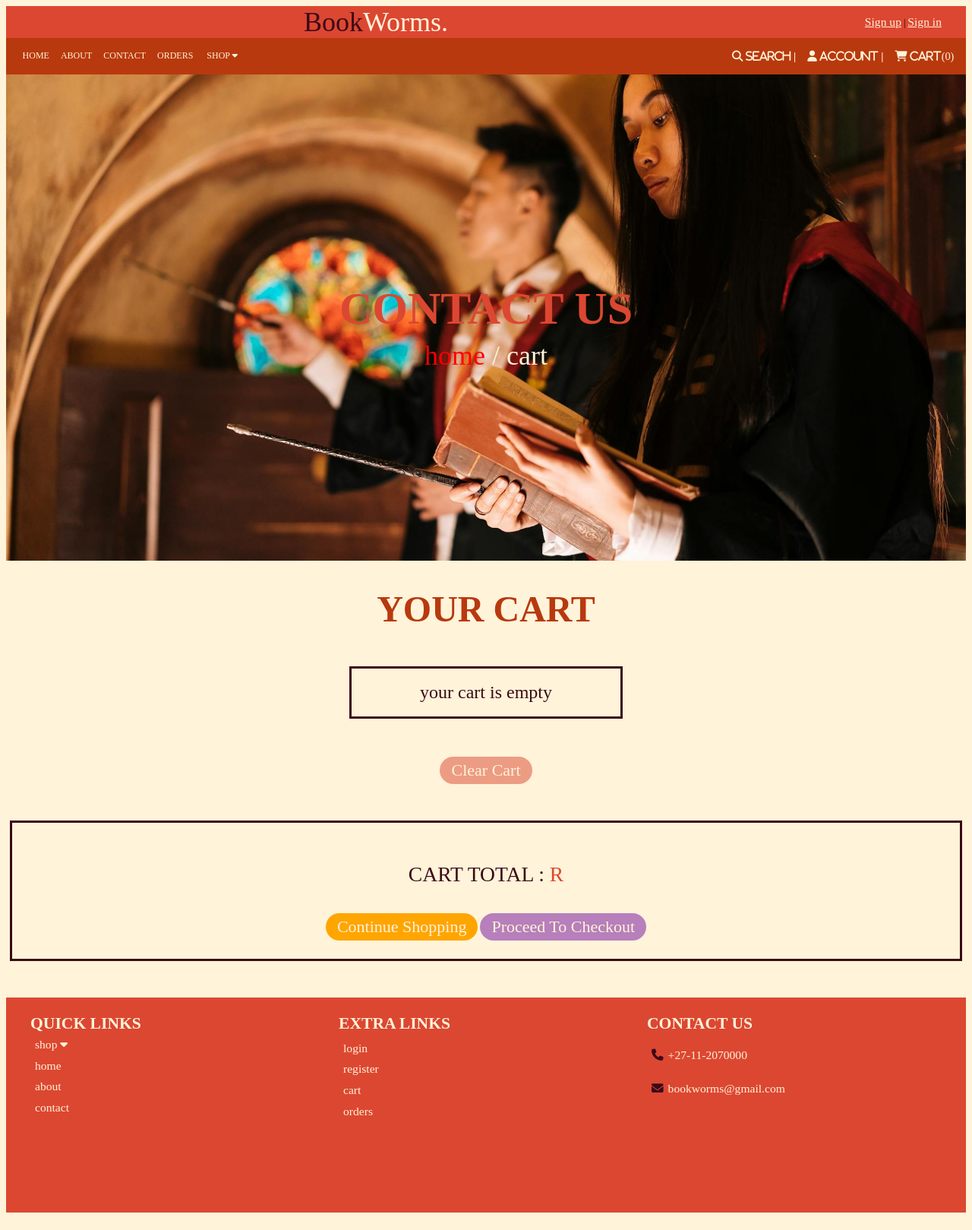
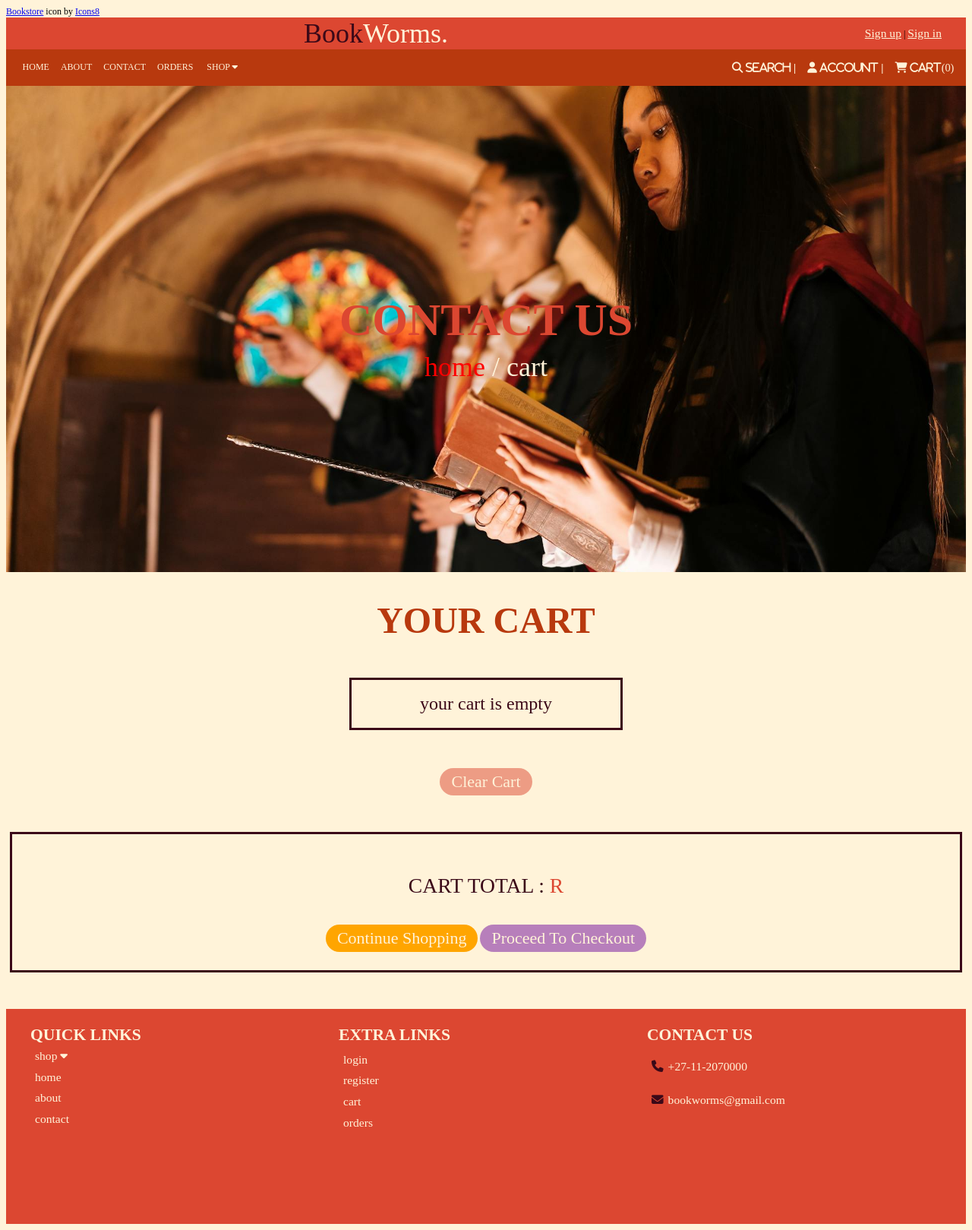
Before and after one commit to kamoM312/Bookstore-Library, a PHP site: page /cart.php in a window 1280 px wide. Shown: the whole page at 76% size. Before the commit the page ends 1596 px from the top, so only its background shows below. Run offline with PHP 8.4, Linux system fonts and the light colour scheme; the visitor is signed in with stand-in values (Sample User, id 1); data that the repository does not hold is empty; some libraries are stand-ins or nearby versions.

Commit message:
added favicon to header and attributed author

```diff
--- a/header.php
+++ b/header.php
@@ -13,6 +13,10 @@ if(isset($message)) {
 ?>
 
 <header class="header">
+
+<link rel="icon" type="image/x-icon" href=images/icons8-bookstore-66.png>
+
+<a target="_blank" href="https://icons8.com/icon/R1rn7WbAKt5O/bookstore">Bookstore</a> icon by <a target="_blank" href="https://icons8.com">Icons8</a>
 
 	<div class="header-1">
 		<div class="flex">
```
